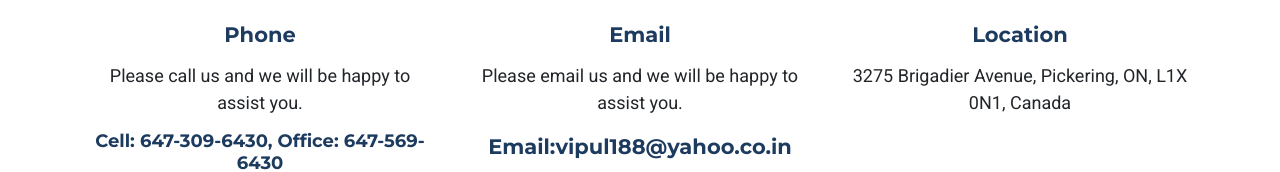
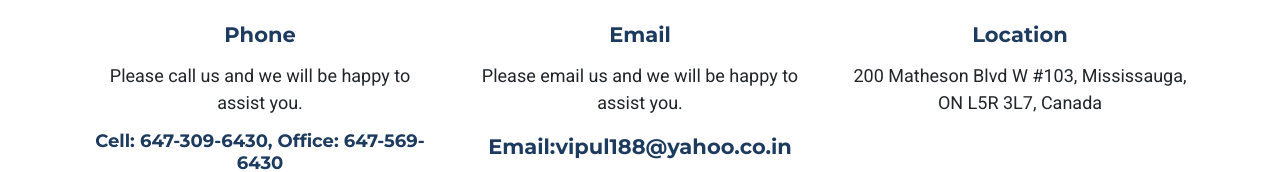
Before and after one commit to vipulkumarpatel/vipulkumarpatel.github.io, a plain HTML site: page contact.html in a window 1280 px wide. Shown: the part 616-788 px from the top of the page. Drawn offline with Linux system fonts and the light colour scheme; files that its build step writes are made by us from their sources; files whose address does not match are found by name.

Commit message:
Update contact.html

```diff
--- a/contact.html
+++ b/contact.html
@@ -136,7 +136,7 @@
                         <div class="single_info">
                             <img alt="" src="img/icon/mobile_app.png">
                             <h6 class="heading">Location</h6>
-                            <p>3275 Brigadier Avenue, Pickering, ON, L1X 0N1, Canada</p>
+                            <p>200 Matheson Blvd W #103, Mississauga, ON L5R 3L7, Canada</p>
                         </div>
                     </div>
                 </div>
```
